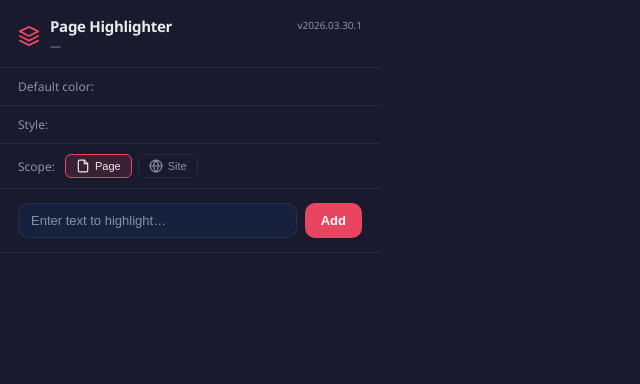
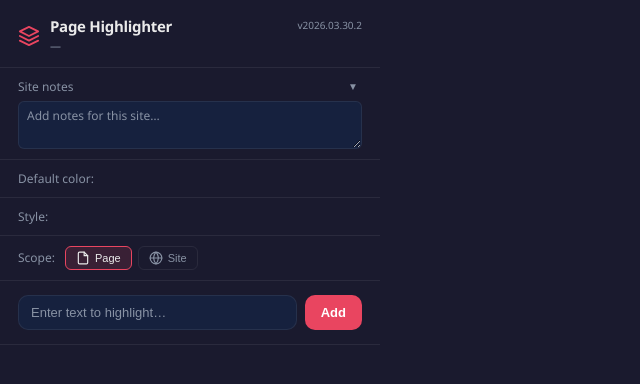
Before and after one commit to JaredRonning/chrome-extension-persistant-text-highlighter, a website with bundled scripts: page popup.html in a window 1280 px wide. Shown: the whole page, without its empty margins (0-640 px from the left). Built offline with nearby package versions, Linux system fonts and the light colour scheme; no server answers.

Commit message:
add site-level notes

```diff
--- a/popup.html
+++ b/popup.html
@@ -65,6 +65,56 @@
     white-space: nowrap;
     margin-top: 2px;
   }
+
+  /* ── Site Notes ── */
+  .site-notes {
+    padding: 10px 18px;
+    border-bottom: 1px solid var(--border);
+  }
+  .site-notes-header {
+    display: flex;
+    align-items: center;
+    justify-content: space-between;
+    margin-bottom: 6px;
+  }
+  .site-notes-header .label {
+    font-size: 12px;
+    color: var(--text-dim);
+  }
+  .site-notes-toggle {
+    background: none;
+    border: none;
+    color: var(--text-dim);
+    cursor: pointer;
+    font-size: 10px;
+    padding: 2px 4px;
+    transition: color 0.15s, transform 0.2s;
+  }
+  .site-notes-toggle:hover { color: var(--text); }
+  .site-notes.collapsed .site-notes-toggle {
+    transform: rotate(-90deg);
+  }
+  .site-notes.collapsed .site-notes-input {
+    display: none;
+  }
+  .site-notes-input {
+    display: block;
+    width: 100%;
+    background: var(--surface);
+    border: 1px solid var(--border);
+    border-radius: 6px;
+    padding: 6px 8px;
+    color: var(--text);
+    font-size: 12px;
+    font-family: inherit;
+    line-height: 1.4;
+    resize: vertical;
+    min-height: 36px;
+    max-height: 120px;
+    outline: none;
+  }
+  .site-notes-input::placeholder { color: var(--text-dim); }
+  .site-notes-input:focus { border-color: var(--accent); }
 
   /* ── Default Color Row ── */
   .default-color-row {
@@ -484,6 +534,14 @@
   <span class="version" id="version"></span>
 </div>
 
+<div class="site-notes" id="siteNotesSection">
+  <div class="site-notes-header">
+    <span class="label">Site notes</span>
+    <button class="site-notes-toggle" id="siteNotesToggle" title="Toggle site notes">&#9660;</button>
+  </div>
+  <textarea class="site-notes-input" id="siteNotesInput" placeholder="Add notes for this site…" rows="2"></textarea>
+</div>
+
 <div class="default-color-row">
   <span class="label">Default color:</span>
   <div class="palette" id="defaultPalette"></div>
--- a/src/popup/popup.ts
+++ b/src/popup/popup.ts
@@ -24,6 +24,9 @@ const pagePathEl = document.getElementById("pagePath")!;
 const defaultPaletteEl = document.getElementById("defaultPalette")!;
 const scopeToggleEl = document.getElementById("scopeToggle")!;
 const defaultStylesEl = document.getElementById("defaultStyles")!;
+const siteNotesSection = document.getElementById("siteNotesSection")!;
+const siteNotesInput = document.getElementById("siteNotesInput") as HTMLTextAreaElement;
+const siteNotesToggle = document.getElementById("siteNotesToggle")!;
 
 const STYLES: { id: HighlightStyle; label: string; display: string }[] = [
   { id: "bold", label: "Bold", display: "B" },
@@ -40,6 +43,7 @@ let defaultColor: ColorId = DEFAULT_COLOR;
 let defaultScope: Scope = DEFAULT_SCOPE;
 let defaultStyles: HighlightStyle[] = [];
 let openPopoverIndex = -1;
+let siteNote = "";
 let showNotes = false;
 let dragSrcIndex: number | null = null;
 let autoScrollRAF: number | null = null;
@@ -569,6 +573,28 @@ function showNoteEditor(
   textarea.addEventListener("click", (e) => e.stopPropagation());
 }
 
+// ── Site notes ──
+
+function saveSiteNote(): void {
+  const text = siteNotesInput.value.trim();
+  siteNote = text;
+  chrome.storage.local.get(["siteNotes"], (result) => {
+    const siteNotes = result.siteNotes || {};
+    if (text) {
+      siteNotes[currentOrigin] = text;
+    } else {
+      delete siteNotes[currentOrigin];
+    }
+    chrome.storage.local.set({ siteNotes });
+  });
+}
+
+siteNotesInput.addEventListener("blur", saveSiteNote);
+
+siteNotesToggle.addEventListener("click", () => {
+  siteNotesSection.classList.toggle("collapsed");
+});
+
 // ── Actions ──
 
 function addSnippet(): void {
@@ -671,7 +697,7 @@ chrome.tabs.query({ active: true, currentWindow: true }, (tabs) => {
   }
 
   chrome.storage.local.get(
-    ["pages", "sites", "defaultColor", "defaultScope", "showNotes", "defaultStyles"],
+    ["pages", "sites", "siteNotes", "defaultColor", "defaultScope", "showNotes", "defaultStyles"],
     (result) => {
       const pages = result.pages || {};
       const sites = result.sites || {};
@@ -685,6 +711,9 @@ chrome.tabs.query({ active: true, currentWindow: true }, (tabs) => {
       defaultColor = result.defaultColor || DEFAULT_COLOR;
       defaultScope = result.defaultScope || DEFAULT_SCOPE;
       defaultStyles = result.defaultStyles || [];
+      const storedSiteNotes = result.siteNotes || {};
+      siteNote = storedSiteNotes[currentOrigin] || "";
+      siteNotesInput.value = siteNote;
       showNotes = result.showNotes || false;
       toggleNotesBtn.innerHTML = showNotes
         ? "Show notes &#9679;"
--- a/src/shared/types.ts
+++ b/src/shared/types.ts
@@ -36,6 +36,7 @@ export type Scope = "page" | "site";
 export interface StorageSchema {
   pages: Record<string, PageEntry>;
   sites: Record<string, PageEntry>;
+  siteNotes: Record<string, string>;
   defaultColor: ColorId;
   defaultScope: Scope;
   showNotes: boolean;
--- a/version.json
+++ b/version.json
@@ -1,3 +1,3 @@
 {
-  "version": "2026.03.30.1"
+  "version": "2026.03.30.2"
 }
```
